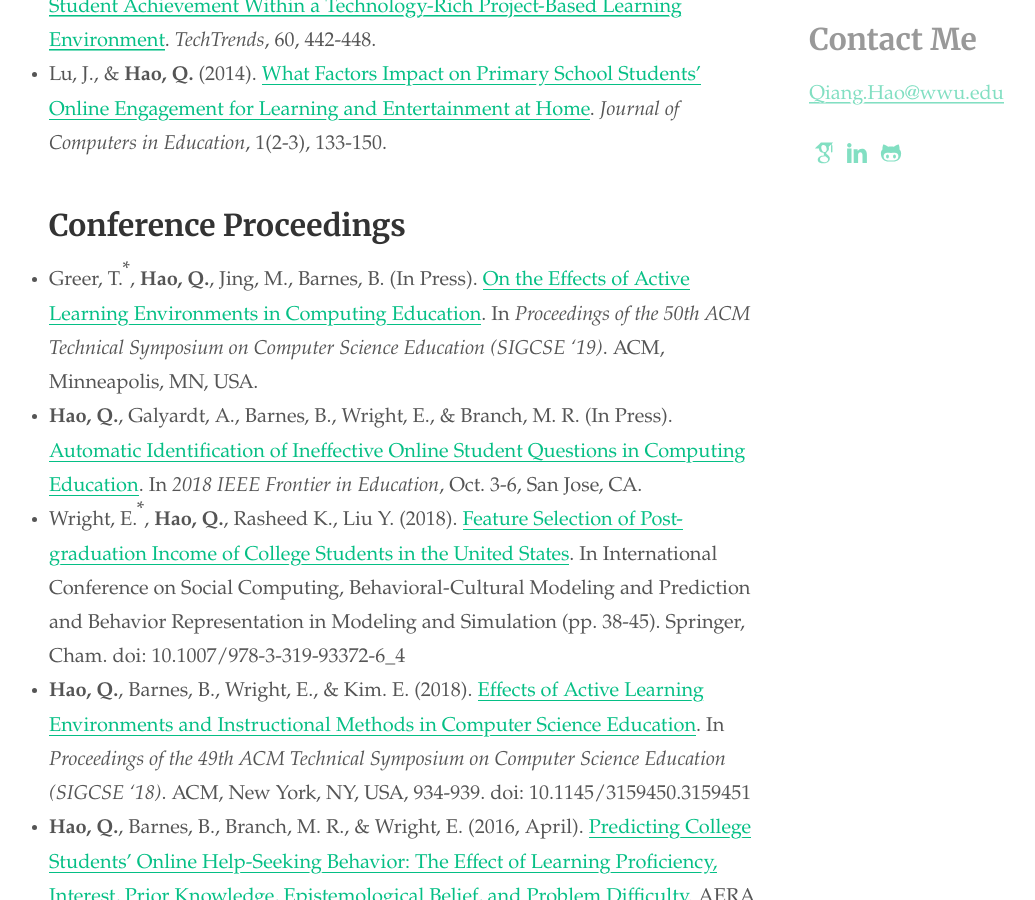
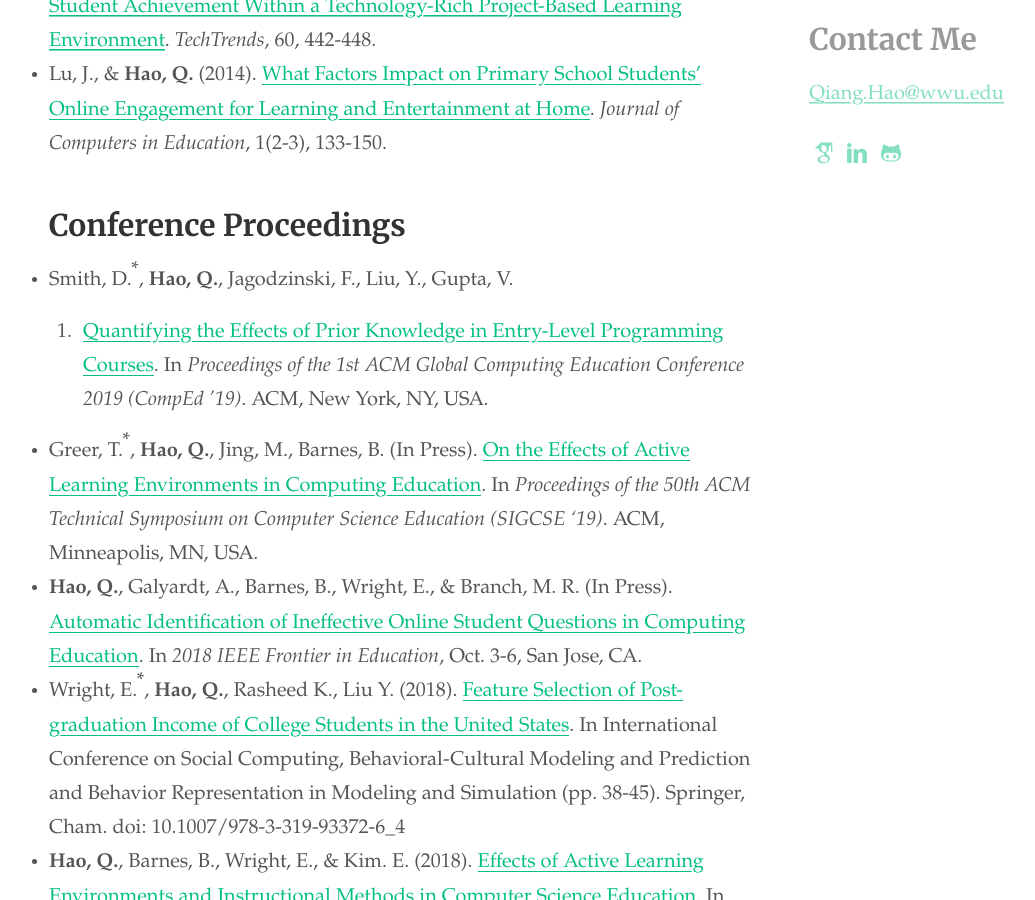
Before and after one commit to Neo-Hao/neo-hao.github.io, a Jekyll site: the page built from paper.md, in a window 1280 px wide and 900 px high, scrolled down 840 px. Shown: the whole window, without its empty margins (15-1050 px from the left). Built offline with Jekyll 4.4.1, drawn with Linux system fonts in a browser that asks for light colours.

Commit message:
update cv with compEd

```diff
--- a/paper.md
+++ b/paper.md
@@ -22,6 +22,10 @@ aside: true
 
 ### Conference Proceedings
 
+* Smith, D.<sup>*</sup>, <strong>Hao, Q.</strong>, Jagodzinski, F., Liu, Y., Gupta, V.
+2019. <a href="http://qhao.info/downloads/comped-2019.pdf" target="_blank">Quantifying the Effects of Prior Knowledge in Entry-Level Programming Courses</a>. In <i>Proceedings of the 1st ACM Global Computing Education Conference 2019 (CompEd
+’19)</i>. ACM, New York, NY, USA.
+
 * Greer, T.<sup>*</sup>, <strong>Hao, Q.</strong>, Jing, M., Barnes, B. (In Press). <a href="http://qhao.info/downloads/sigcse-2019.pdf" target="_blank">On the Effects of Active Learning Environments in Computing Education</a>. In <i>Proceedings of the 50th ACM Technical Symposium on Computer Science Education (SIGCSE '19)</i>. ACM, Minneapolis, MN, USA.
 
 * <strong>Hao, Q.</strong>, Galyardt, A., Barnes, B., Wright, E., & Branch, M. R. (In Press). <a href="http://qhao.info/downloads/fie-2018.pdf" target="_blank">Automatic Identification of Ineffective Online Student Questions in Computing Education</a>. In <i>2018 IEEE Frontier in Education</i>, Oct. 3-6, San Jose, CA.
```
Also changed, not shown: cv.md (+4 -0 lines), 1 other file.
